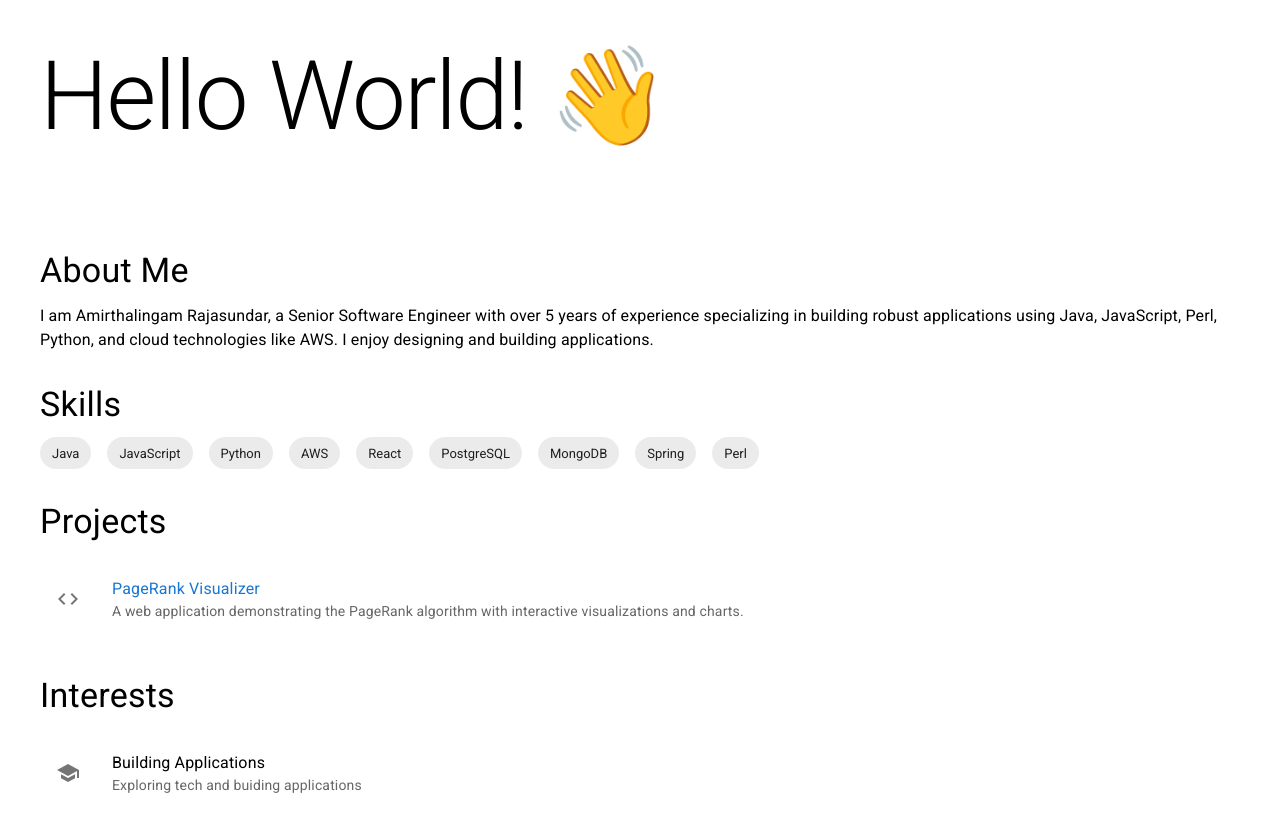
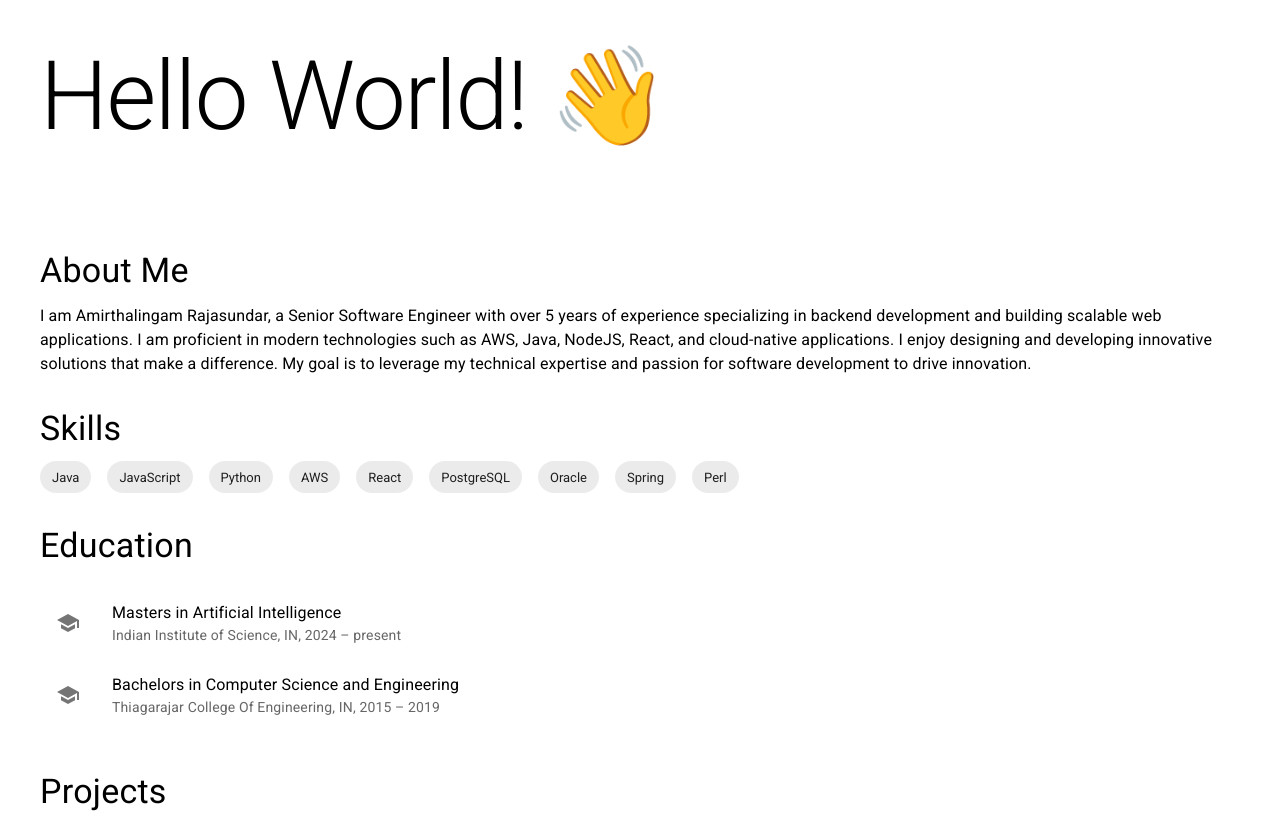
Before and after one commit to amirthalingamrajasundar/showstack, a React (Vite) app in the folder frontend-stack/: page / in a window 1280 px wide. Shown: the top 813 px of the page. Built offline with nearby package versions, Linux system fonts and the light colour scheme.

Commit message:
Fixed a few bugs

```diff
--- a/frontend-stack/src/constants.js
+++ b/frontend-stack/src/constants.js
@@ -1,4 +1,4 @@
-export const API_URL = "http://localhost:8080/compute-pagerank";
+export const API_URL = "https://backend-stack-142896340374.asia-south1.run.app/compute-pagerank";
 
 export const PROFILE_LINKS = {
     "email": "amirthalingamrajasundar@gmail.com",
@@ -55,22 +55,6 @@ export const DEFAULT_PAGE_RANK_RESULT = {
         {
             "iteration": 1,
             "rank": [
-                0.1,
-                0.1,
-                0.1,
-                0.1,
-                0.1,
-                0.1,
-                0.1,
-                0.1,
-                0.1,
-                0.1
-            ],
-            "error": 0.3683333333333333
-        },
-        {
-            "iteration": 2,
-            "rank": [
                 0.15383333333333332,
                 0.0405,
                 0.05183333333333335,
@@ -82,10 +66,10 @@ export const DEFAULT_PAGE_RANK_RESULT = {
                 0.09433333333333334,
                 0.09716666666666668
             ],
-            "error": 0.15349111111111122
+            "error": 0.3683333333333333
         },
         {
-            "iteration": 3,
+            "iteration": 2,
             "rank": [
                 0.16081750000000006,
                 0.03183000000000001,
@@ -98,10 +82,10 @@ export const DEFAULT_PAGE_RANK_RESULT = {
                 0.11994194444444445,
                 0.05799111111111112
             ],
-            "error": 0.049644045370370544
+            "error": 0.15349111111111122
         },
         {
-            "iteration": 4,
+            "iteration": 3,
             "rank": [
                 0.1508004388888889,
                 0.03515309861111112,
@@ -114,10 +98,10 @@ export const DEFAULT_PAGE_RANK_RESULT = {
                 0.13423058611111116,
                 0.05712906157407409
             ],
-            "error": 0.025470038287037193
+            "error": 0.049644045370370544
         },
         {
-            "iteration": 5,
+            "iteration": 4,
             "rank": [
                 0.15478721328935188,
                 0.03597206841666668,
@@ -130,10 +114,10 @@ export const DEFAULT_PAGE_RANK_RESULT = {
                 0.12939371486574075,
                 0.05895208784567903
             ],
-            "error": 0.011180212572206888
+            "error": 0.025470038287037193
         },
         {
-            "iteration": 6,
+            "iteration": 5,
             "rank": [
                 0.15322185381391207,
                 0.03581024196800156,
@@ -146,10 +130,10 @@ export const DEFAULT_PAGE_RANK_RESULT = {
                 0.1314063895524576,
                 0.059040854471448065
             ],
-            "error": 0.005699549908105547
+            "error": 0.011180212572206888
         },
         {
-            "iteration": 7,
+            "iteration": 6,
             "rank": [
                 0.15398691852376364,
                 0.03580417327532236,
@@ -162,10 +146,10 @@ export const DEFAULT_PAGE_RANK_RESULT = {
                 0.13037005299163967,
                 0.058995193874610094
             ],
-            "error": 0.0028013927243874318
+            "error": 0.005699549908105547
         },
         {
-            "iteration": 8,
+            "iteration": 7,
             "rank": [
                 0.15362106120583002,
                 0.03582382520931534,
@@ -178,10 +162,10 @@ export const DEFAULT_PAGE_RANK_RESULT = {
                 0.13084337182164177,
                 0.05897943524747907
             ],
-            "error": 0.0013354988343869945
+            "error": 0.0028013927243874318
         },
         {
-            "iteration": 9,
+            "iteration": 8,
             "rank": [
                 0.15377669096722438,
                 0.03581125093543207,
@@ -194,10 +178,10 @@ export const DEFAULT_PAGE_RANK_RESULT = {
                 0.13062518576039908,
                 0.05899885051315483
             ],
-            "error": 0.0005978352900387895
+            "error": 0.0013354988343869945
         },
         {
-            "iteration": 10,
+            "iteration": 9,
             "rank": [
                 0.153716849661765,
                 0.03581958392095989,
@@ -210,10 +194,10 @@ export const DEFAULT_PAGE_RANK_RESULT = {
                 0.1307145112724628,
                 0.058987378892928224
             ],
-            "error": 0.00025248018877082473
+            "error": 0.0005978352900387895
         },
         {
-            "iteration": 11,
+            "iteration": 10,
             "rank": [
                 0.15373695359309553,
                 0.035813994429936435,
@@ -226,6 +210,22 @@ export const DEFAULT_PAGE_RANK_RESULT = {
                 0.13068123050176794,
                 0.05899370959247317
             ],
+            "error": 0.00025248018877082473
+        },
+        {
+            "iteration": 11,
+            "rank": [
+                0.1537321996185098,
+                0.03581732835060056,
+                0.057098181099714984,
+                0.07012363663549631,
+                0.04598234688718687,
+                0.1093978725849962,
+                0.14358490119669448,
+                0.1945818128279933,
+                0.1306916384906107,
+                0.05899008230819722
+            ],
             "error": 9.81633202518234e-05
         }
     ],
--- a/frontend-stack/src/pages/LearnAboutPageRank.jsx
+++ b/frontend-stack/src/pages/LearnAboutPageRank.jsx
@@ -8,9 +8,9 @@ const LearnAboutPageRank = () => {
     <Box sx={{ padding: 3 }}>
       <Typography variant='body2' sx={{fontSize: "15px"}}>
         This section will try to explain Page Rank algorithm in an easy to understand way.
-        I learnt this algorithm in Linear Algebra course under the instruction of <a href='https://ece.iisc.ac.in/~spchepuri/'>Sundeep</a> during my MTech at IISc.
+        I learnt this algorithm in Linear Algebra course under the instruction of <a href='https://ece.iisc.ac.in/~spchepuri/'>Dr. Sundeep</a> during my MTech at IISc.
         It uses concepts like Eigen value, Eigen vector, Norms, Stochastic matrices, Perron Forbenius theorem, Power Iterations etc from Linear Algebra and concepts like Probability, Product probability, Markov Chains etc from Random Processes.
-        If you want to see the algorithm in action, jump to the 'Visualizer' tab.
+        If you want to see the algorithm in action, jump to the <strong>'Visualizer'</strong> tab as I have already loaded some presets.
       </Typography>
       <br/>
       <br/>
--- a/frontend-stack/src/pages/PageRankVisualizer.jsx
+++ b/frontend-stack/src/pages/PageRankVisualizer.jsx
@@ -18,6 +18,7 @@ import PageRankConfigure from './PageRankConfigure';
 import PageRankViewResut from './PageRankViewResult';
 
 const PageRankVisualizer = () => {
+
   const [tabIndex, setTabIndex] = React.useState(0);
 
   const [pageNames, setPageNames] = React.useState(DEFAULT_PAGE_NAMES);
@@ -57,7 +58,6 @@ const PageRankVisualizer = () => {
 
   const computePageRank = async () => {
     // Validate and handle form submission
-    console.log("computePageRank: ", connectivityMatrix);
 
     let isSuccess = true;
 
@@ -72,7 +72,7 @@ const PageRankVisualizer = () => {
       const response = await fetch(API_URL, {
         method: 'POST',
         headers: {
-          'Content-Type': 'application/json',
+          'Content-Type': 'application/json'
         },
         body: JSON.stringify(payload),
       });
--- a/frontend-stack/src/pages/Portfolio.jsx
+++ b/frontend-stack/src/pages/Portfolio.jsx
@@ -24,12 +24,13 @@ const Portfolio = () => {
 
       {/* Body */}
       <Box sx={{ flex: 4, backgroundColor: '#ffffff', padding: 4 }}>
+
         {/* Introduction */}
         <Typography variant="h4" gutterBottom>
           About Me
         </Typography>
         <Typography variant="body1" gutterBottom>
-          I am Amirthalingam Rajasundar, a Senior Software Engineer with over 5 years of experience specializing in building robust applications using Java, JavaScript, Perl, Python, and cloud technologies like AWS. I enjoy designing and building applications.
+        I am Amirthalingam Rajasundar, a Senior Software Engineer with over 5 years of experience specializing in backend development and building scalable web applications. I am proficient in modern technologies such as AWS, Java, NodeJS, React, and cloud-native applications. I enjoy designing and developing innovative solutions that make a difference. My goal is to leverage my technical expertise and passion for software development to drive innovation.
         </Typography>
 
         {/* Skills */}
@@ -37,12 +38,37 @@ const Portfolio = () => {
           Skills
         </Typography>
         <Grid container spacing={2}>
-          {['Java', 'JavaScript', 'Python', 'AWS', 'React', 'PostgreSQL', 'MongoDB', 'Spring', 'Perl'].map((skill) => (
+          {['Java', 'JavaScript', 'Python', 'AWS', 'React', 'PostgreSQL', 'Oracle', 'Spring', 'Perl'].map((skill) => (
             <Grid xs={6} sm={4} key={skill}>
               <Chip label={skill}/>
             </Grid>
           ))}
         </Grid>
+
+        {/* Education */}
+        <Typography variant="h4" gutterBottom sx={{ marginTop: 4 }}>
+          Education
+        </Typography>
+        <List>
+          <ListItem>
+            <ListItemIcon>
+              <School />
+            </ListItemIcon>
+            <ListItemText
+              primary="Masters in Artificial Intelligence"
+              secondary="Indian Institute of Science, IN, 2024 – present"
+            />
+          </ListItem>
+          <ListItem>
+            <ListItemIcon>
+              <School />
+            </ListItemIcon>
+            <ListItemText
+              primary="Bachelors in Computer Science and Engineering"
+              secondary="Thiagarajar College Of Engineering, IN, 2015 – 2019"
+            />
+          </ListItem>
+        </List>
 
         {/* Projects */}
         <Typography variant="h4" gutterBottom sx={{ marginTop: 4 }}>
@@ -79,7 +105,7 @@ const Portfolio = () => {
             </ListItemIcon>
             <ListItemText
               primary="Building Applications"
-              secondary="Exploring tech and buiding applications"
+              secondary="Exploring tech and building applications"
             />
           </ListItem>
           <ListItem>
```
